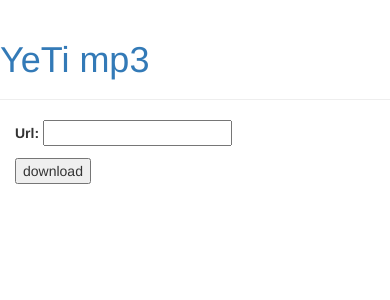
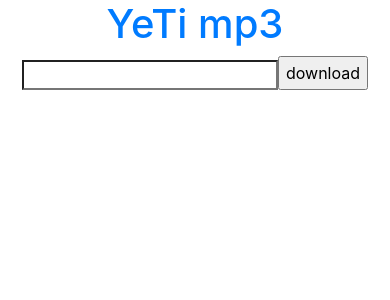
Before and after one commit to ChristianCelora/yetiMP3, a Django app: page / in a window 390 px wide. Shown: the top 300 px of the page. Run offline with Django 3.2, Linux system fonts and the light colour scheme; some libraries are stand-ins or nearby versions.

Commit message:
Added bootstrap 4 - jquery. Styling index

```diff
--- a/yetiMP3/forms.py
+++ b/yetiMP3/forms.py
@@ -2,10 +2,11 @@ from django import forms
 
 class YTForm(forms.Form):
     url = forms.CharField()
+    auto_id = False
 
     def __init__(self, *args, **kwargs):
         super(YTForm, self).__init__(*args, **kwargs)
-        self.fields['url'].widget.attrs.update({'id':'yt_url'})
+        self.fields['url'].widget.attrs.update({'id':'yt_url', 'class':'form-text'})
 
     #def send_email(self):
         # send email using the self.cleaned_data dictionary
--- a/yetiMP3/settings.py
+++ b/yetiMP3/settings.py
@@ -121,3 +121,5 @@ USE_TZ = True
 # https://docs.djangoproject.com/en/3.1/howto/static-files/
 
 STATIC_URL = '/static/'
+
+STATICFILES_DIRS = (os.path.join(os.path.dirname(__file__), 'static/'),)
--- /dev/null
+++ b/yetiMP3/static/css/app.css
@@ -0,0 +1,3 @@
+#yt_url {
+    background-color: rgba(255, 255, 255, 0.6);
+}
--- /dev/null
+++ b/yetiMP3/static/js/app.js
@@ -0,0 +1 @@
+console.log("yeti mp3");
--- a/yetiMP3/templates/layouts/app.html
+++ b/yetiMP3/templates/layouts/app.html
@@ -2,19 +2,28 @@
 <html>
     <head>
         <title>YeTi mp3</title>
-        <link rel="stylesheet" href="//maxcdn.bootstrapcdn.com/bootstrap/3.2.0/css/bootstrap.min.css">
-        <link rel="stylesheet" href="//maxcdn.bootstrapcdn.com/bootstrap/3.2.0/css/bootstrap-theme.min.css">
+        <!-- styles -->
+        <!-- <link rel="stylesheet" href="//maxcdn.bootstrapcdn.com/bootstrap/3.2.0/css/bootstrap.min.css"> -->
+        <!-- <link rel="stylesheet" href="//maxcdn.bootstrapcdn.com/bootstrap/3.2.0/css/bootstrap-theme.min.css"> -->
+        <link rel="stylesheet" href="https://maxcdn.bootstrapcdn.com/bootstrap/4.0.0/css/bootstrap.min.css" integrity="sha384-Gn5384xqQ1aoWXA+058RXPxPg6fy4IWvTNh0E263XmFcJlSAwiGgFAW/dAiS6JXm" crossorigin="anonymous">
         <link href='//fonts.googleapis.com/css?family=Lobster&subset=latin,latin-ext' rel='stylesheet' type='text/css'>
         <link rel="stylesheet" href="{% static 'css/app.css' %}">
+        <!-- scripts -->
+        <script src="https://code.jquery.com/jquery-3.2.1.slim.min.js" integrity="sha384-KJ3o2DKtIkvYIK3UENzmM7KCkRr/rE9/Qpg6aAZGJwFDMVNA/GpGFF93hXpG5KkN" crossorigin="anonymous"></script>
+        <script src="https://cdnjs.cloudflare.com/ajax/libs/popper.js/1.12.9/umd/popper.min.js" integrity="sha384-ApNbgh9B+Y1QKtv3Rn7W3mgPxhU9K/ScQsAP7hUibX39j7fakFPskvXusvfa0b4Q" crossorigin="anonymous"></script>
+        <script src="https://maxcdn.bootstrapcdn.com/bootstrap/4.0.0/js/bootstrap.min.js" integrity="sha384-JZR6Spejh4U02d8jOt6vLEHfe/JQGiRRSQQxSfFWpi1MquVdAyjUar5+76PVCmYl" crossorigin="anonymous"></script>
+        <script src="{% static 'js/app.js' %}"></script>
     </head>
     <body>
-        <div class="page-header">
-            <h1><a href="/">YeTi mp3</a></h1>
+        <div class="page-header text-center">
+            <div>
+                <h1><a href="/">YeTi mp3</a></h1>
+            </div>
         </div>
 
-        <div class="content container">
+        <div class="content container justify-content">
             <div class="row">
-                <div class="col-md-8">
+                <div class="w-100">
                     {% block content %}
                     {% endblock %}
                 </div>
--- a/yetiMP3/templates/yt_form.html
+++ b/yetiMP3/templates/yt_form.html
@@ -3,7 +3,10 @@
 {% block content %}
     <form method="post">
         {% csrf_token %}
-        {{ form.as_p }}
-        <input type="submit" value="download">
+        <div class="d-flex justify-content-center">
+            <!--{{ form.as_p }}-->
+            <input type="text" name="url" id="yt_url" class="form-text" required="">
+            <input type="submit" value="download">
+        </div>
     </form>
 {% endblock %}
```
